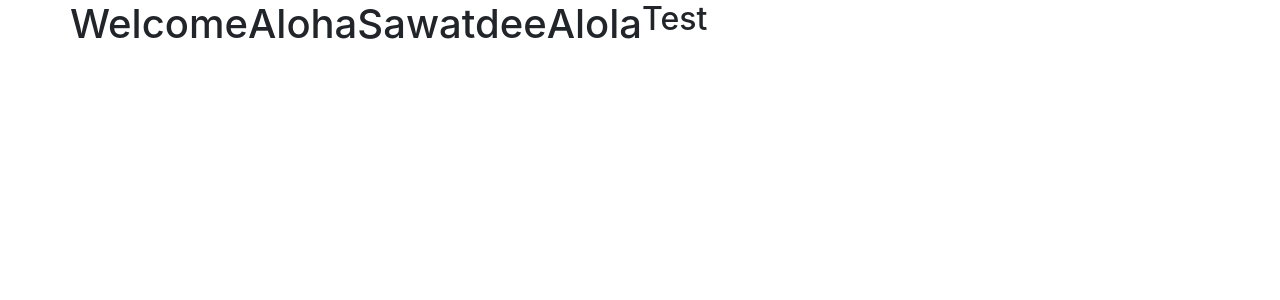
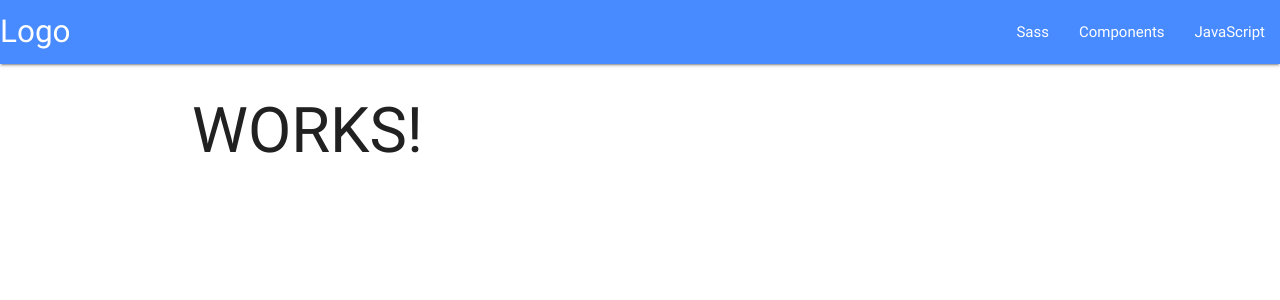
Before and after one commit to ssistoza/ssistoza.studio-home, an Angular app: page /#/home in a window 1280 px wide. Shown: the top 300 px of the page. Built offline with nearby package versions, Linux system fonts and the light colour scheme.

Commit message:
base-components.

```diff
--- a/src/app/app.component.html
+++ b/src/app/app.component.html
@@ -1,7 +1,3 @@
-<div class="row">
-<h1>Welcome</h1>
-<h1>Aloha</h1>
-<h1>Sawatdee</h1>
-<h1>Alola</h1>
-<h2>Test</h2>
-</div>
+<app-navbar></app-navbar>
+
+<div class="container"><router-outlet></router-outlet></div>
--- a/src/app/app.component.scss
+++ b/src/app/app.component.scss
@@ -0,0 +1 @@
+@import '../styles.scss';
--- a/src/app/app.component.ts
+++ b/src/app/app.component.ts
@@ -6,5 +6,5 @@ import { Component } from '@angular/core';
   styleUrls: ['./app.component.scss']
 })
 export class AppComponent {
-  title = 'app';
+  title = 'Shane Avery Sistoza';
 }
--- /dev/null
+++ b/src/app/components/home/home.component.html
@@ -0,0 +1 @@
+<h1>WORKS!</h1>
--- /dev/null
+++ b/src/app/components/home/home.component.ts
@@ -0,0 +1,15 @@
+import { Component, OnInit } from '@angular/core';
+
+@Component({
+  selector: 'app-home',
+  templateUrl: './home.component.html',
+  styleUrls: ['./home.component.scss']
+})
+export class HomeComponent implements OnInit {
+
+  constructor() { }
+
+  ngOnInit() {
+  }
+
+}
--- /dev/null
+++ b/src/app/components/navbar/navbar.component.html
@@ -0,0 +1,10 @@
+<nav>
+	<div class="nav-wrapper">
+		<a href="#" class="brand-logo">Logo</a>
+		<ul id="nav-mobile" class="right hide-on-med-and-down">
+			<li><a href="sass.html">Sass</a></li>
+			<li><a href="badges.html">Components</a></li>
+			<li><a href="collapsible.html">JavaScript</a></li>
+		</ul>
+	</div>
+</nav>
--- /dev/null
+++ b/src/app/components/navbar/navbar.component.scss
@@ -0,0 +1,5 @@
+@import '../../app.component.scss';
+
+nav {
+	background-color: map-get($colors, primary);
+}
--- /dev/null
+++ b/src/app/components/navbar/navbar.component.ts
@@ -0,0 +1,15 @@
+import { Component, OnInit } from '@angular/core';
+
+@Component({
+  selector: 'app-navbar',
+  templateUrl: './navbar.component.html',
+  styleUrls: ['./navbar.component.scss']
+})
+export class NavbarComponent implements OnInit {
+
+  constructor() { }
+
+  ngOnInit() {
+  }
+
+}
--- a/src/index.html
+++ b/src/index.html
@@ -5,21 +5,17 @@
     <meta charset="utf-8">
     <meta name="viewport" content="width=device-width, initial-scale=1, shrink-to-fit=no">
 
-    <!-- Bootstrap CSS -->
-    <link rel="stylesheet" href="https://maxcdn.bootstrapcdn.com/bootstrap/4.0.0/css/bootstrap.min.css" integrity="sha384-Gn5384xqQ1aoWXA+058RXPxPg6fy4IWvTNh0E263XmFcJlSAwiGgFAW/dAiS6JXm" crossorigin="anonymous">
+    <!-- Compiled and minified CSS -->
+    <link rel="stylesheet" href="https://cdnjs.cloudflare.com/ajax/libs/materialize/0.100.2/css/materialize.min.css">
 
 	<link rel="icon" type="image/x-icon" href="favicon.ico">
     <title>Shane Avery Sistoza</title>
   </head>
   <body>
-    <div class="container">
-      <app-root></app-root>
-    </div>
-
-    <!-- Optional JavaScript -->
-    <!-- jQuery first, then Popper.js, then Bootstrap JS -->
-    <script src="https://code.jquery.com/jquery-3.2.1.slim.min.js" integrity="sha384-KJ3o2DKtIkvYIK3UENzmM7KCkRr/rE9/Qpg6aAZGJwFDMVNA/GpGFF93hXpG5KkN" crossorigin="anonymous"></script>
-    <script src="https://cdnjs.cloudflare.com/ajax/libs/popper.js/1.12.9/umd/popper.min.js" integrity="sha384-ApNbgh9B+Y1QKtv3Rn7W3mgPxhU9K/ScQsAP7hUibX39j7fakFPskvXusvfa0b4Q" crossorigin="anonymous"></script>
-    <script src="https://maxcdn.bootstrapcdn.com/bootstrap/4.0.0/js/bootstrap.min.js" integrity="sha384-JZR6Spejh4U02d8jOt6vLEHfe/JQGiRRSQQxSfFWpi1MquVdAyjUar5+76PVCmYl" crossorigin="anonymous"></script>
+    <app-root></app-root>
+  <!--Compiled and minifed jQuery -->
+  <script type="text/javascript" src="https://code.jquery.com/jquery-3.2.1.min.js"></script>
+  <!-- Compiled and minified JavaScript -->
+  <script src="https://cdnjs.cloudflare.com/ajax/libs/materialize/0.100.2/js/materialize.min.js"></script>
   </body>
 </html>
--- a/src/styles.scss
+++ b/src/styles.scss
@@ -1,3 +1,4 @@
+// Global Styles
 $colors: (
   primary:    #488aff,
   secondary:  #32db64,
```
Also changed, not shown: src/app/app.module.ts (+8 -3 lines), src/app/components/home/home.component.scss (added), 2 other files (tests, documents, lock files or other folders).
